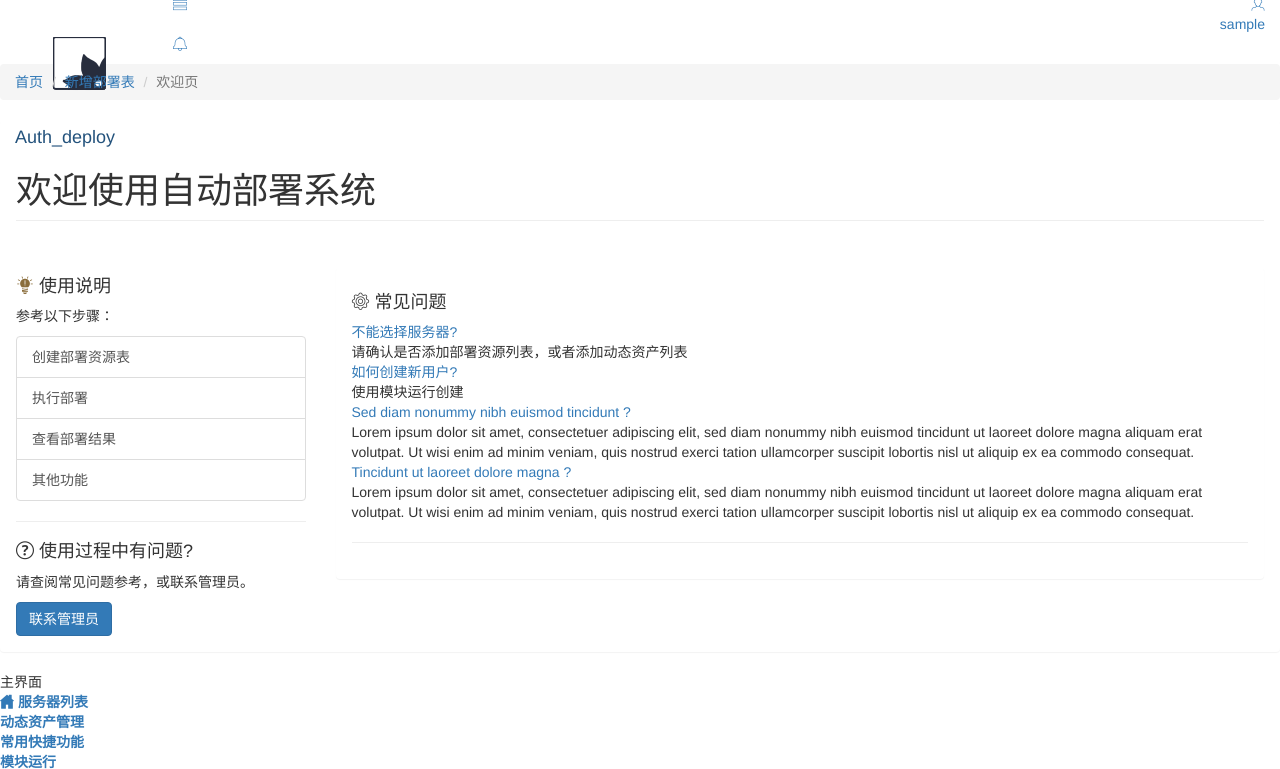
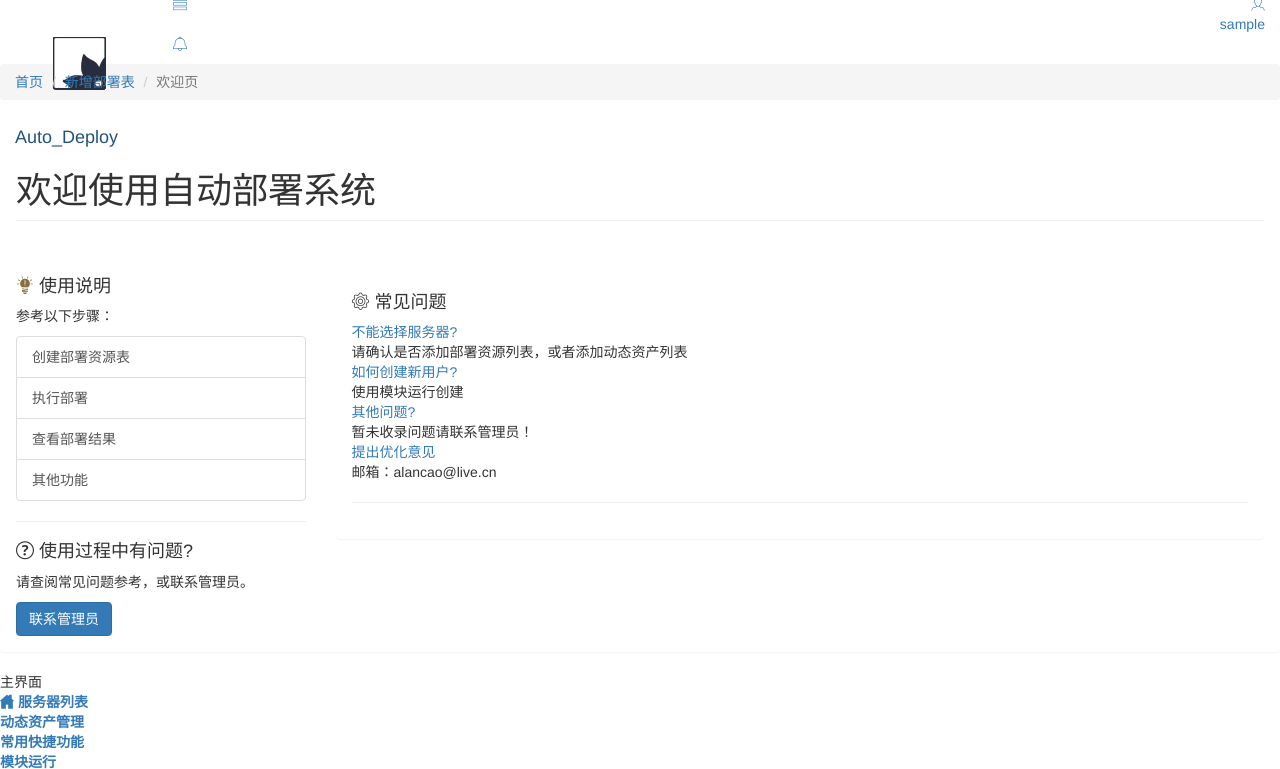
Before and after one commit to cgqabc/Auto_deploy, a Django app: page / in a window 1280 px wide. Shown: the part 16-785 px from the top of the page. Run offline with Django 3.2, Linux system fonts and the light colour scheme; the visitor is signed in with stand-in values (Sample User, id 1); some libraries are stand-ins or nearby versions; some web fonts are replaced.

Commit message:
fix moudel.html bug

```diff
--- a/templates/base.html
+++ b/templates/base.html
@@ -104,7 +104,7 @@
                 <a href={% url 'index' %} class="navbar-brand">
                     <img src="/static/picture/logo.png" alt="Nifty Logo" class="brand-icon">
                     <div class="brand-title">
-                        <span class="brand-text">Auth_deploy</span>
+                        <span class="brand-text">Auto_Deploy</span>
                     </div>
                 </a>
             </div>
--- a/templates/deploy/moudel.html
+++ b/templates/deploy/moudel.html
@@ -164,6 +164,7 @@
 
                         </form>
                     </div>
+                </div>
                 <div class="col-lg-8">
                     <legend><i class="fa  fa-paper-plane-o"></i> 执行结果</legend>
                     <pre class="html">
@@ -171,7 +172,7 @@
 				                    </pre>
 
                 </div>
-                </div>
+
             </div>
         </div>
         <div style="visibility:hidden"><a id="scrollToTop"></a></div>
--- a/templates/index.html
+++ b/templates/index.html
@@ -120,31 +120,23 @@
 
                                         <!-- Question -->
                                         <a href="#demo-gen-faq3" class="text-semibold text-lg text-main"
-                                           data-toggle="collapse" data-parent="#demo-gen-faq">Sed diam nonummy nibh
-                                            euismod tincidunt ?</a>
+                                           data-toggle="collapse" data-parent="#demo-gen-faq">其他问题?</a>
 
                                         <!-- Answer -->
                                         <div id="demo-gen-faq3" class="mar-ver collapse in">
-                                            Lorem ipsum dolor sit amet, consectetuer adipiscing elit, sed diam nonummy
-                                            nibh euismod tincidunt ut laoreet dolore magna aliquam erat volutpat. Ut
-                                            wisi enim ad minim veniam, quis nostrud exerci tation ullamcorper suscipit
-                                            lobortis nisl ut aliquip ex ea commodo consequat.
+                                           暂未收录问题请联系管理员！
                                         </div>
                                     </div>
                                     <div class="pad-ver mar-ver">
 
                                         <!-- Question -->
                                         <a href="#demo-gen-faq4" class="text-semibold text-lg text-main"
-                                           data-toggle="collapse" data-parent="#demo-gen-faq">Tincidunt ut laoreet
-                                            dolore magna ?</a>
+                                           data-toggle="collapse" data-parent="#demo-gen-faq">提出优化意见</a>
 
 
                                         <!-- Answer -->
                                         <div id="demo-gen-faq4" class="mar-ver collapse in">
-                                            Lorem ipsum dolor sit amet, consectetuer adipiscing elit, sed diam nonummy
-                                            nibh euismod tincidunt ut laoreet dolore magna aliquam erat volutpat. Ut
-                                            wisi enim ad minim veniam, quis nostrud exerci tation ullamcorper suscipit
-                                            lobortis nisl ut aliquip ex ea commodo consequat.
+                                           邮箱：alancao@live.cn
                                         </div>
                                     </div>
                                 </div>
```
Lines whose indentation alone changed are shown as unchanged.
